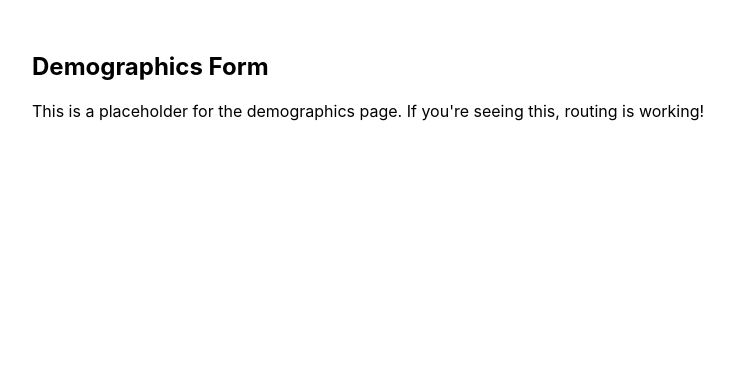
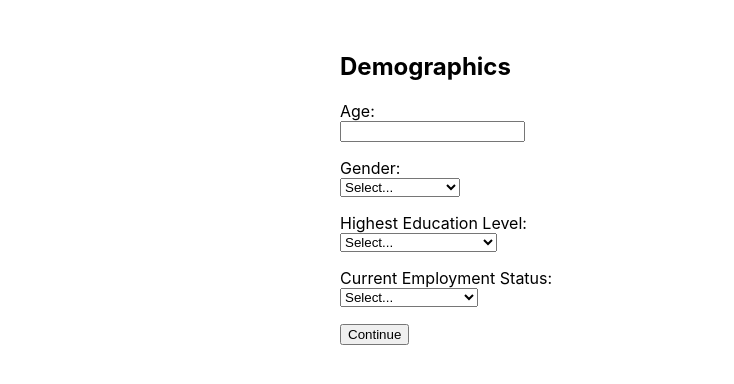
Before and after one commit to sipavitt/perspectives-participation-study, a React (Create React App) app in the folder client/: page /demographics in a window 1280 px wide. Shown: the top 384 px of the page, without its empty margins (0-734 px from the left). Built offline with nearby package versions, Linux system fonts and the light colour scheme.

Commit message:
Completed full participant journey: consent → intervention → post-survey → thank-you

```diff
--- a/client/src/App.js
+++ b/client/src/App.js
@@ -6,6 +6,8 @@ import DemographicsForm from './components/DemographicsForm';
 import InterventionPage from './components/InterventionPage';
 import PostSurvey from './components/PostSurvey';
 import Debrief from './components/Debrief';
+import ThankYou from './components/ThankYou';
+
 
 function App() {
   return (
@@ -17,6 +19,7 @@ function App() {
         <Route path="/intervention" element={<InterventionPage />} />
         <Route path="/post-survey" element={<PostSurvey />} />
         <Route path="/debrief" element={<Debrief />} />
+        <Route path="/thankyou" element={<ThankYou />} />
       </Routes>
     </Router>
   );
--- a/client/src/components/DemographicsForm.jsx
+++ b/client/src/components/DemographicsForm.jsx
@@ -1,10 +1,92 @@
-import React from 'react';
+import React, { useState } from 'react';
+import { useNavigate } from 'react-router-dom';
+import { submitDemographics } from '../api';
 
 const DemographicsForm = () => {
+  const navigate = useNavigate();
+  const [formData, setFormData] = useState({
+    age: '',
+    gender: '',
+    education: '',
+    employment: ''
+  });
+
+  const handleChange = (e) => {
+    setFormData({ ...formData, [e.target.name]: e.target.value });
+  };
+
+  const handleSubmit = async () => {
+    const code = localStorage.getItem('participantCode');
+    try {
+      await submitDemographics({ code, demographics: formData });
+      navigate('/intervention');
+    } catch (err) {
+      alert("Error submitting demographics. Please try again.");
+    }
+  };
+
   return (
-    <div style={{ padding: '2rem' }}>
-      <h2>Demographics Form</h2>
-      <p>This is a placeholder for the demographics page. If you're seeing this, routing is working!</p>
+    <div style={{ padding: '2rem', maxWidth: '600px', margin: '0 auto' }}>
+      <h2>Demographics</h2>
+
+      <label>Age:
+        <input
+          type="number"
+          name="age"
+          value={formData.age}
+          onChange={handleChange}
+          style={{ display: 'block', marginBottom: '1rem' }}
+        />
+      </label>
+
+      <label>Gender:
+        <select
+          name="gender"
+          value={formData.gender}
+          onChange={handleChange}
+          style={{ display: 'block', marginBottom: '1rem' }}
+        >
+          <option value="">Select...</option>
+          <option value="Female">Female</option>
+          <option value="Male">Male</option>
+          <option value="Non-binary">Non-binary</option>
+          <option value="Prefer not to say">Prefer not to say</option>
+        </select>
+      </label>
+
+      <label>Highest Education Level:
+        <select
+          name="education"
+          value={formData.education}
+          onChange={handleChange}
+          style={{ display: 'block', marginBottom: '1rem' }}
+        >
+          <option value="">Select...</option>
+          <option value="GCSE or equivalent">GCSE or equivalent</option>
+          <option value="A-level or equivalent">A-level or equivalent</option>
+          <option value="Undergraduate degree">Undergraduate degree</option>
+          <option value="Postgraduate degree">Postgraduate degree</option>
+        </select>
+      </label>
+
+      <label>Current Employment Status:
+        <select
+          name="employment"
+          value={formData.employment}
+          onChange={handleChange}
+          style={{ display: 'block', marginBottom: '1rem' }}
+        >
+          <option value="">Select...</option>
+          <option value="Employed full-time">Employed full-time</option>
+          <option value="Employed part-time">Employed part-time</option>
+          <option value="Self-employed">Self-employed</option>
+          <option value="Unemployed">Unemployed</option>
+          <option value="Student">Student</option>
+          <option value="Retired">Retired</option>
+        </select>
+      </label>
+
+      <button onClick={handleSubmit}>Continue</button>
     </div>
   );
 };
--- a/client/src/components/InterventionPage.jsx
+++ b/client/src/components/InterventionPage.jsx
@@ -0,0 +1,103 @@
+import React, { useEffect, useState } from 'react';
+import { useNavigate } from 'react-router-dom';
+import { assignGroup } from '../api';
+
+const InterventionPage = () => {
+  const [group, setGroup] = useState(null);
+  const navigate = useNavigate();
+
+  useEffect(() => {
+    const code = localStorage.getItem('participantCode');
+    if (!code) return;
+
+    const fetchGroup = async () => {
+      try {
+        const res = await assignGroup({ code });
+        setGroup(res.data.group);
+        console.log("Assigned group:", res.data.group);
+      } catch (err) {
+        console.error("Error assigning group:", err);
+      }
+    };
+
+    fetchGroup();
+  }, []);
+
+  if (!group) return <p>Loading your experience...</p>;
+
+  return (
+    <div style={{ padding: '2rem' }}>
+      <h2>Intervention: {group}</h2>
+
+      {group === 'game1' && (
+        <div style={{ position: 'relative', paddingBottom: '56.25%', height: 0, overflow: 'hidden' }}>
+          <iframe
+            src="https://player.stornaway.io/embed/139314b9"
+            title="Game 1"
+            frameBorder="0"
+            allow="accelerometer; gyroscope; autoplay; xr-spatial-tracking"
+            allowFullScreen
+            style={{ width: '100%', height: '100%', position: 'absolute', top: 0, left: 0 }}
+          />
+        </div>
+      )}
+
+      {group === 'game2' && (
+        <div style={{ position: 'relative', paddingBottom: '56.25%', height: 0, overflow: 'hidden' }}>
+          <iframe
+            src="https://player.stornaway.io/embed/139314b9"
+            title="Game 2"
+            frameBorder="0"
+            allow="accelerometer; gyroscope; autoplay; xr-spatial-tracking"
+            allowFullScreen
+            style={{ width: '100%', height: '100%', position: 'absolute', top: 0, left: 0 }}
+          />
+        </div>
+      )}
+
+      {group === 'video1' && (
+        <iframe
+          title="Video 1"
+          width="560"
+          height="315"
+          src="https://www.youtube.com/embed/H_bB0sAqLNg"
+          frameBorder="0"
+          allow="accelerometer; autoplay; clipboard-write; encrypted-media; gyroscope; picture-in-picture"
+          allowFullScreen
+        />
+      )}
+
+      {group === 'video2' && (
+        <iframe
+          title="Video 2"
+          width="560"
+          height="315"
+          src="https://www.youtube.com/embed/R6DiFlAXrS0"
+          frameBorder="0"
+          allow="accelerometer; autoplay; clipboard-write; encrypted-media; gyroscope; picture-in-picture"
+          allowFullScreen
+        />
+      )}
+
+      {group === 'video3' && (
+        <iframe
+          title="Video 3"
+          width="560"
+          height="315"
+          src="https://www.youtube.com/embed/GVuiftq3KsI"
+          frameBorder="0"
+          allow="accelerometer; autoplay; clipboard-write; encrypted-media; gyroscope; picture-in-picture"
+          allowFullScreen
+        />
+      )}
+
+      <div style={{ marginTop: '2rem' }}>
+        <button onClick={() => navigate('/post-survey')}>
+          Continue to Survey
+        </button>
+      </div>
+    </div>
+  );
+};
+
+export default InterventionPage;
--- a/client/src/components/PostSurvey.jsx
+++ b/client/src/components/PostSurvey.jsx
@@ -0,0 +1,71 @@
+import React, { useState } from 'react';
+import { useNavigate } from 'react-router-dom';
+import { submitPostSurvey } from '../api';
+
+const likertOptions = [
+  "Strongly disagree",
+  "Disagree",
+  "Neutral",
+  "Agree",
+  "Strongly agree"
+];
+
+const questions = [
+  "I felt in control during the experience.",
+  "The activity was enjoyable.",
+  "I learned something useful.",
+  "I was motivated to complete the task.",
+  "I would recommend this to others."
+];
+
+const PostSurvey = () => {
+  const navigate = useNavigate();
+  const [responses, setResponses] = useState(Array(questions.length).fill(""));
+
+  const handleChange = (index, value) => {
+    const updated = [...responses];
+    updated[index] = value;
+    setResponses(updated);
+  };
+
+  const handleSubmit = async () => {
+    if (responses.includes("")) {
+      alert("Please answer all questions.");
+      return;
+    }
+
+    const code = localStorage.getItem('participantCode');
+    try {
+      await submitPostSurvey({ code, responses });
+      navigate('/thankyou');
+    } catch (err) {
+      alert("Error submitting survey.");
+    }
+  };
+
+  return (
+    <div style={{ padding: '2rem', maxWidth: '700px', margin: '0 auto' }}>
+      <h2>Post-Experience Survey</h2>
+      {questions.map((q, i) => (
+        <div key={i} style={{ marginBottom: '1rem' }}>
+          <p>{q}</p>
+          {likertOptions.map((option, j) => (
+            <label key={j} style={{ marginRight: '1rem' }}>
+              <input
+                type="radio"
+                name={`q${i}`}
+                value={option}
+                checked={responses[i] === option}
+                onChange={() => handleChange(i, option)}
+              />{' '}
+              {option}
+            </label>
+          ))}
+        </div>
+      ))}
+      <button onClick={handleSubmit}>Submit Survey</button>
+    </div>
+  );
+};
+
+export default PostSurvey;
--- /dev/null
+++ b/client/src/components/ThankYou.jsx
@@ -0,0 +1,15 @@
+import React from 'react';
+
+const ThankYou = () => {
+  return (
+    <div style={{ padding: '2rem', textAlign: 'center' }}>
+      <h2>Thank You!</h2>
+      <p>Your responses have been recorded.</p>
+      <p>We appreciate your time and contribution to this research.</p>
+      <p>If you have any questions, feel free to contact the research team at <a href="mailto:research@yourdomain.com">research@yourdomain.com</a>.</p>
+      <p>You may now close this window.</p>
+    </div>
+  );
+};
+
+export default ThankYou;
```
Also changed, not shown: 2 other files (tests, documents, lock files or other folders).
